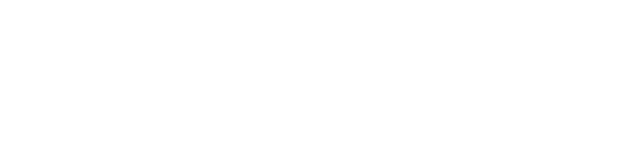
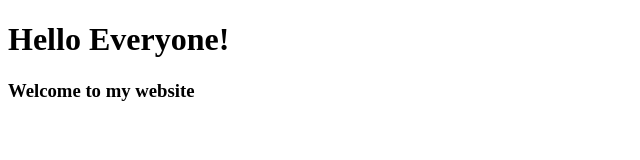
Before and after one commit to GiasMahmud/my-second-repo, a plain HTML site: page index.html in a window 1280 px wide. Shown: the whole page, without its empty margins (0-640 px from the left). Drawn offline with Linux system fonts and the light colour scheme.

Commit message:
adding h1 & h2

```diff
--- a/index.html
+++ b/index.html
@@ -4,9 +4,10 @@
     <meta charset="UTF-8">
     <meta http-equiv="X-UA-Compatible" content="IE=edge">
     <meta name="viewport" content="width=device-width, initial-scale=1.0">
-    <title>my second repot</title>
+    <title>my second repo</title>
 </head>
 <body>
-
+   <h1>Hello Everyone!</h1>
+   <h3>Welcome to my website</h3>
 </body>
 </html>
```
